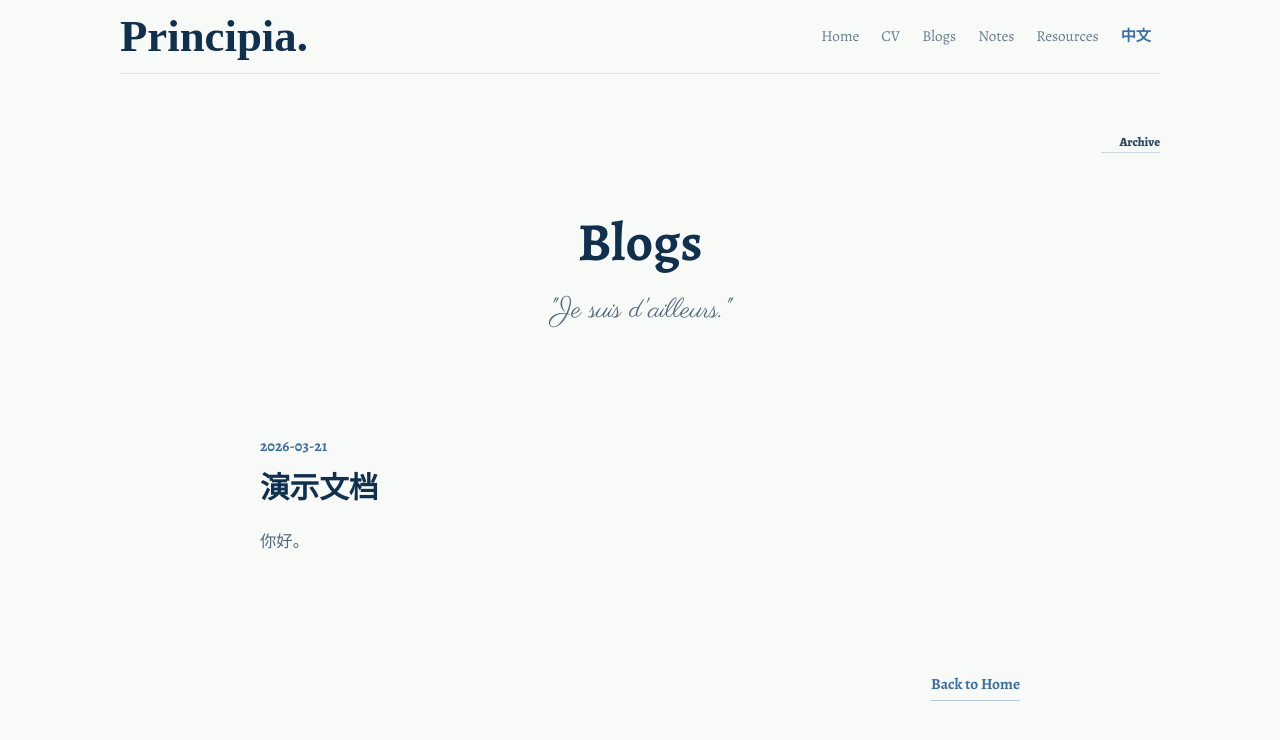
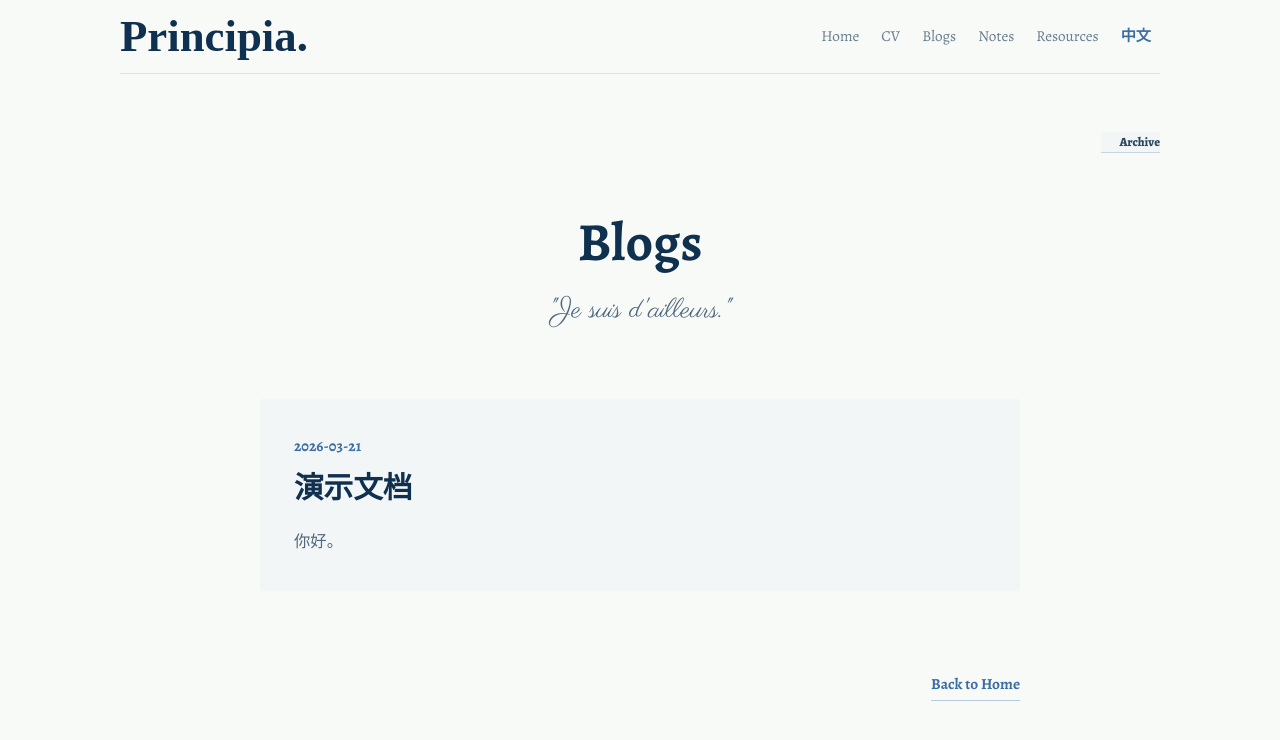
Before and after one commit to EtherealKasumi/personalpage, a Jekyll site: the page built from blogs.md, in a window 1280 px wide and 900 px high, scrolled down 22 px. Shown: the top 740 px of the window. Built offline with Jekyll 4.4.1, drawn with Linux system fonts in a browser that asks for light colours; some web fonts are replaced; a style sheet for code colours, icons or effects is not loaded.

Commit message:
Use soft section blocks across pages

```diff
--- a/_layouts/default.html
+++ b/_layouts/default.html
@@ -517,6 +517,7 @@
         .blog-list {
             width: min(760px, 100%);
             margin: 0 auto;
+            gap: 16px;
         }
         .blog-hero {
             padding: clamp(32px, 7vw, 82px) 0 clamp(10px, 3vw, 22px);
@@ -537,20 +538,19 @@
         .ledger-date,
         .archive-post,
         .post-card {
-            background: transparent;
+            background: rgba(238, 243, 244, 0.58);
             box-shadow: none;
         }
         .ledger-entry {
             border: 0;
-            border-top: 1px solid rgba(59, 110, 165, 0.16);
-            border-bottom: 1px solid rgba(59, 110, 165, 0.16);
             border-radius: 0;
-            padding-inline: 0;
+            padding: 14px 18px;
         }
         .ledger-entry:hover {
             color: var(--lake-blue);
             box-shadow: none;
-            transform: translateX(4px);
+            background: rgba(241, 243, 231, 0.72);
+            transform: translateX(3px);
         }
         .archive-entry {
             min-width: 0;
@@ -564,13 +564,13 @@
         .archive-entry::before { content: none; }
         .archive-entry:hover {
             color: var(--lake-blue);
-            background: #eef3f4;
+            background: rgba(238, 243, 244, 0.78);
             border-bottom-color: rgba(148, 160, 47, 0.58);
             box-shadow: none;
         }
         .ledger-date {
-            border: 1px solid rgba(59, 110, 165, 0.2);
-            border-radius: 10px;
+            border: 0;
+            border-radius: 0;
         }
         .ledger-date:hover {
             color: #f8faf7;
@@ -578,34 +578,29 @@
             box-shadow: none;
         }
         .archive-post {
-            padding: 12px 0;
+            padding: 13px 16px;
             border: 0;
-            border-bottom: 1px solid rgba(59, 110, 165, 0.12);
             border-radius: 0;
         }
         .archive-post:hover {
             color: var(--lake-blue);
-            background: #eef3f4;
+            background: rgba(241, 243, 231, 0.72);
             box-shadow: none;
-            transform: translateX(4px);
+            transform: translateX(3px);
         }
         .post-card {
             position: relative;
-            padding: clamp(22px, 4vw, 34px) 0;
+            padding: clamp(22px, 4vw, 34px);
             border: 0;
-            border-top: 1px solid rgba(59, 110, 165, 0.14);
             border-radius: 0;
-        }
-        .blog-list .post-card:first-child {
-            border-top: 0;
         }
         .post-card::before,
         .post-card::after { content: none; }
         .post-card-link:hover .post-card {
-            background: #eef3f4;
+            background: rgba(241, 243, 231, 0.72);
             border-color: rgba(59, 110, 165, 0.44);
             box-shadow: none;
-            transform: translateX(4px);
+            transform: translateX(3px);
         }
         .post-meta,
         .ledger-month-title {
@@ -649,7 +644,7 @@
         .paper-container > h2 {
             color: #123451;
             font-weight: 700;
-            margin-top: clamp(44px, 7vw, 72px);
+            margin-top: clamp(30px, 5vw, 48px);
             margin-bottom: 14px;
         }
         .paper-container > h2:first-of-type {
@@ -660,10 +655,39 @@
         .paper-container > li {
             color: rgba(15, 48, 79, 0.84);
         }
+        .paper-container > h2,
+        .paper-container > h2 + p,
+        .paper-container > h2 + ul {
+            width: min(720px, 100%);
+            padding-left: clamp(18px, 3vw, 28px);
+            padding-right: clamp(18px, 3vw, 28px);
+            background: rgba(238, 243, 244, 0.58);
+        }
+        .paper-container > h2 {
+            padding-top: clamp(18px, 3vw, 28px);
+            padding-bottom: 0;
+        }
+        .paper-container > h2 + p,
+        .paper-container > h2 + ul {
+            margin-top: -14px;
+            padding-top: 20px;
+            padding-bottom: clamp(18px, 3vw, 28px);
+        }
+        .paper-container > h2:nth-of-type(even),
+        .paper-container > h2:nth-of-type(even) + p,
+        .paper-container > h2:nth-of-type(even) + ul {
+            background: rgba(241, 243, 231, 0.62);
+        }
+        .paper-container > .page-tagline + p,
+        .paper-container > .page-heading + p:not(.page-tagline) {
+            width: min(720px, 100%);
+            padding: clamp(18px, 3vw, 28px);
+            background: rgba(238, 243, 244, 0.46);
+        }
         .paper-container > ul {
             display: grid;
             gap: 8px;
-            padding-left: 1.05rem;
+            padding-left: calc(clamp(18px, 3vw, 28px) + 1.05rem);
         }
         .paper-container > hr {
             height: clamp(36px, 7vw, 64px);
```
